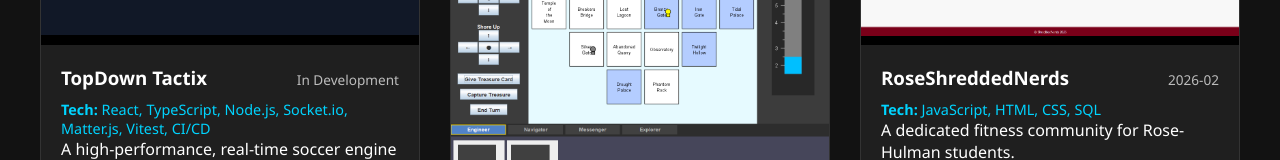
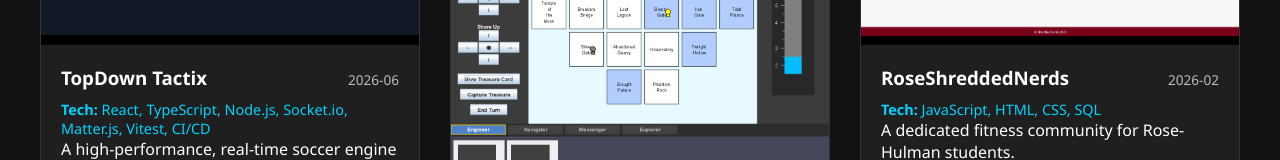
Before and after one commit to NoahCJames/NoahCJames.github.io, a React (Create React App) app: page /projects in a window 1280 px wide. Shown: the part 429-589 px from the top of the page. Built offline with nearby package versions, Linux system fonts and the light colour scheme.

Commit message:
Updated Resume and TopDown Tactix Date

```diff
--- a/src/pages/Projects.js
+++ b/src/pages/Projects.js
@@ -11,7 +11,7 @@ function Projects() {
   const projects = [
     {
       title: "TopDown Tactix",
-      date: "In Development",
+      date: "2026-06",
       tech: ["React", "TypeScript", "Node.js", "Socket.io", "Matter.js", "Vitest", "CI/CD"],
       description: "A high-performance, real-time soccer engine featuring server-authoritative physics, TDD-validated mechanics, and difficulty-scaled AI.",
       longDescription: "TopDown Tactix is a real-time multiplayer soccer engine engineered for deterministic stability. I developed a server-authoritative architecture using Socket.io and Matter.js to ensure a single source of truth, effectively eliminating client-side cheating. The project follows a strict Test-Driven Development (TDD) workflow: I first implement a simple failing test for core mechanics (like collision detection or movement), write the minimal code to pass, refine the test to cover edge cases, and refactor for performance. Key technical accomplishments include: implementing a custom sub-stepped physics loop for frame-rate independence, developing an AI controller with difficulty-scaled reaction delays, and maintaining a robust test suite with Vitest. The project uses a monorepo for shared types between client and server and is fully containerized with automated CI/CD pipelines.",
```
Also changed, not shown: 1 other file (tests, documents, lock files or other folders).
